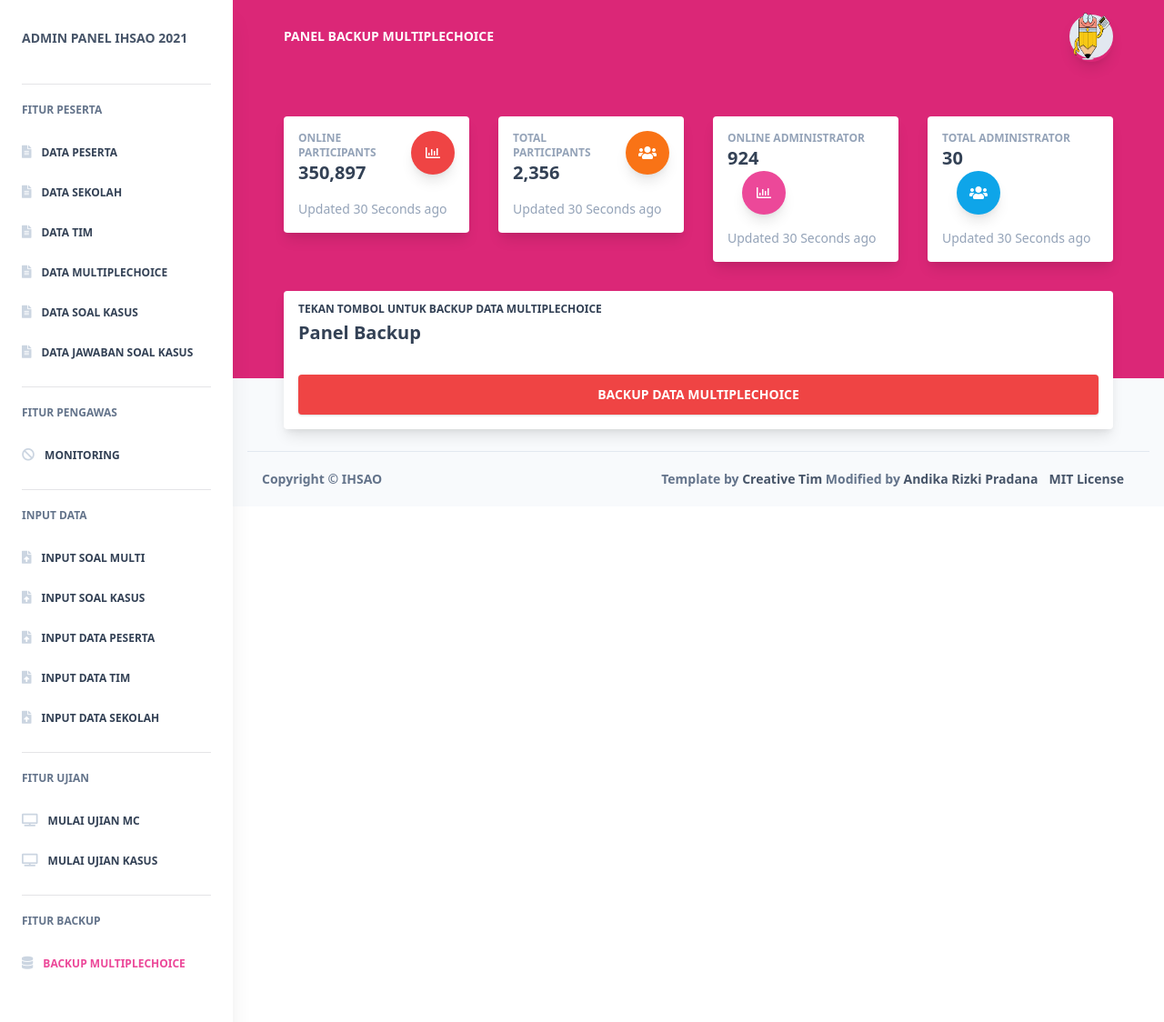
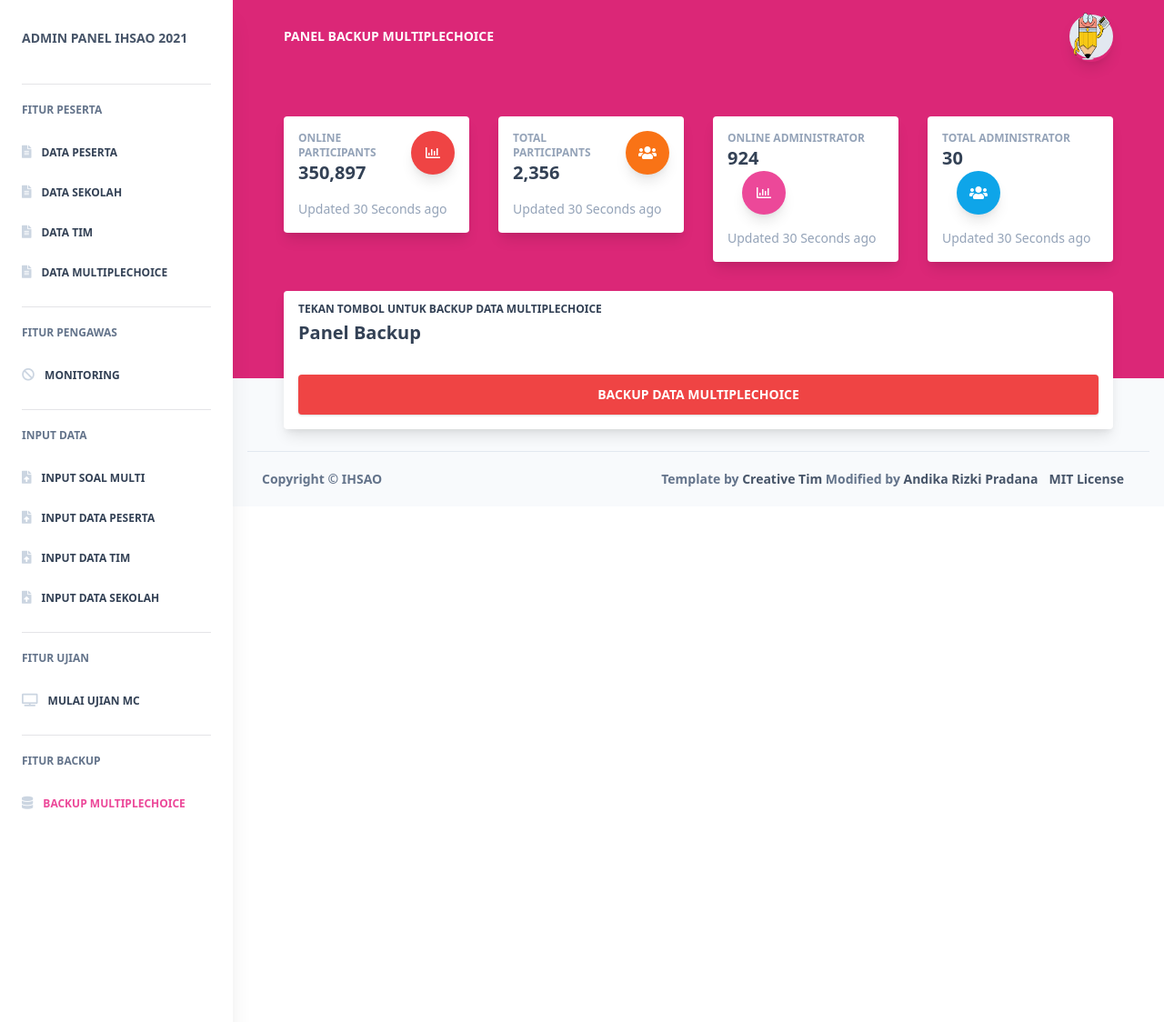
Before and after one commit to MonstaCat/client-ihsao, a PHP site: page /panitia/backup/backupmc.php in a window 1280 px wide. Shown: the top 1124 px of the page at 91% size. Run offline with PHP 8.4, Linux system fonts and the light colour scheme; a stand-in replaces the project's code that opens the database connection; some libraries are stand-ins or nearby versions.

Commit message:
Deleting kasus menu on sidebar

```diff
--- a/panitia/templates/sidebar.php
+++ b/panitia/templates/sidebar.php
@@ -75,20 +75,6 @@
                         Data Multiplechoice
                     </a>
                 </li>
-
-                <li class="items-center">
-                    <a href="<?php echo BASE_URL; ?>/panitia/kasus/dkasus.php" class="text-xs uppercase py-3 font-bold block <?= ($PageFile) == "dkasus" ? "text-pink-500 hover:text-pink-600" : "text-blueGray-700 hover:text-blueGray-500" ?>">
-                        <i class="fas fa-file-alt mr-2 text-sm text-blueGray-300"></i>
-                        Data Soal Kasus
-                    </a>
-                </li>
-
-                <li class="items-center">
-                    <a href="<?php echo BASE_URL; ?>/panitia/kasus/jawabankasus.php" class="text-xs uppercase py-3 font-bold block <?= ($PageFile) == "jawabankasus" ? "text-pink-500 hover:text-pink-600" : "text-blueGray-700 hover:text-blueGray-500" ?>">
-                        <i class="fas fa-file-alt mr-2 text-sm text-blueGray-300"></i>
-                        Data Jawaban Soal Kasus
-                    </a>
-                </li>
             </ul>
 
             <!-- Divider -->
@@ -121,13 +107,6 @@
                     <a href="<?php echo BASE_URL; ?>/panitia/soal/soal.php" class="text-xs uppercase py-3 font-bold block <?= ($PageFile) == "soal" ? "text-pink-500 hover:text-pink-600" : "text-blueGray-700 hover:text-blueGray-500" ?>">
                         <i class="fas fa-file-upload mr-2 text-sm text-blueGray-300"></i>
                         Input Soal Multi
-                    </a>
-                </li>
-
-                <li class="items-center">
-                    <a href="<?php echo BASE_URL; ?>/panitia/kasus/kasus.php" class="text-xs uppercase py-3 font-bold block <?= ($PageFile) == "kasus" ? "text-pink-500 hover:text-pink-600" : "text-blueGray-700 hover:text-blueGray-500" ?>">
-                        <i class="fas fa-file-upload mr-2 text-sm text-blueGray-300"></i>
-                        Input Soal Kasus
                     </a>
                 </li>
 
@@ -168,13 +147,6 @@
                         Mulai Ujian MC
                     </a>
                 </li>
-
-                <li class="items-center">
-                    <a href="<?php echo BASE_URL; ?>/panitia/begin_exam/beginexamkasus.php" class="text-xs uppercase py-3 font-bold block <?= ($PageFile) == "beginexamkasus" ? "text-pink-500 hover:text-pink-600" : "text-blueGray-700 hover:text-blueGray-500" ?>">
-                        <i class="fas fa-tv mr-2 text-sm text-blueGray-300"></i>
-                        Mulai Ujian Kasus
-                    </a>
-                </li>
             </ul>
 
             <!-- Divider -->
```
